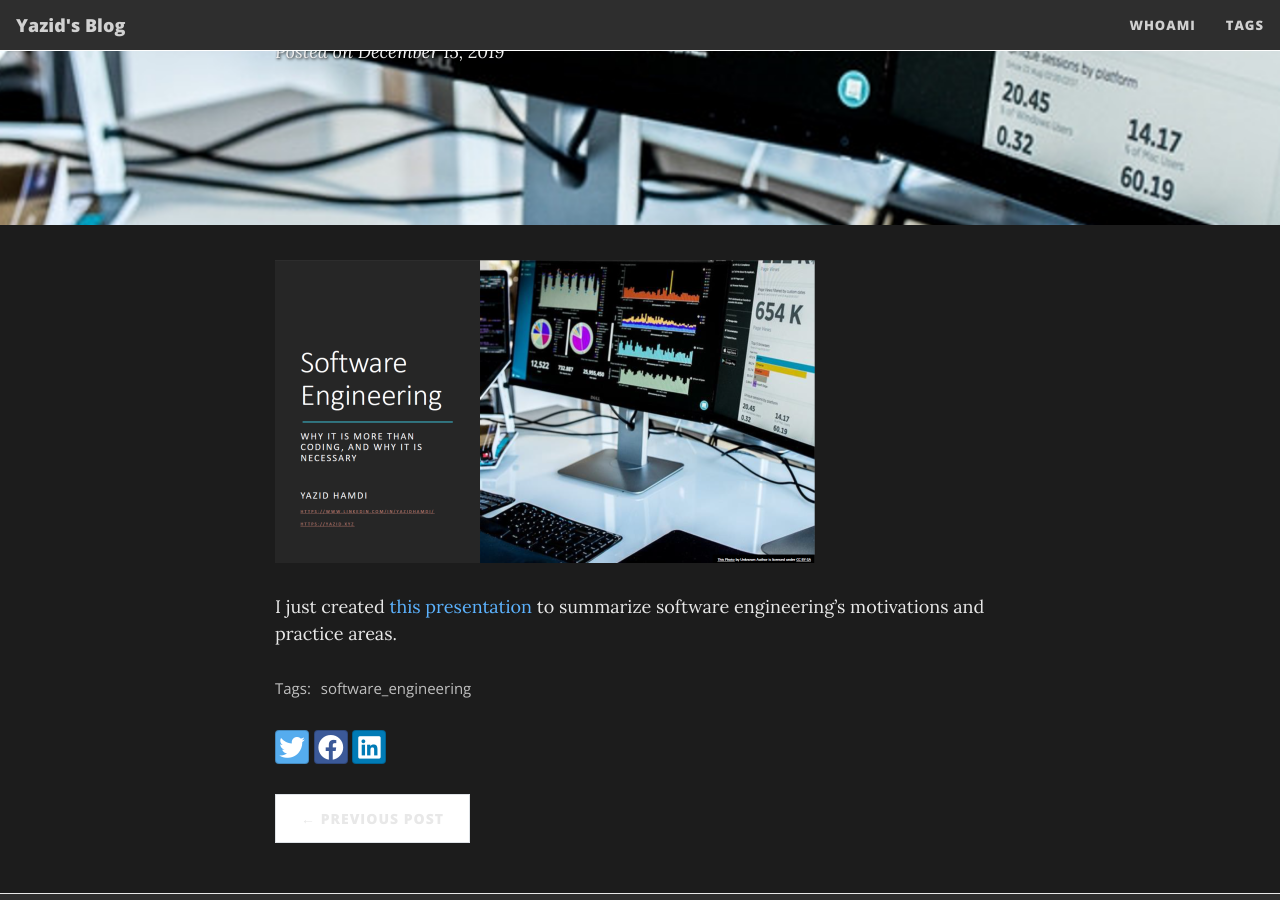
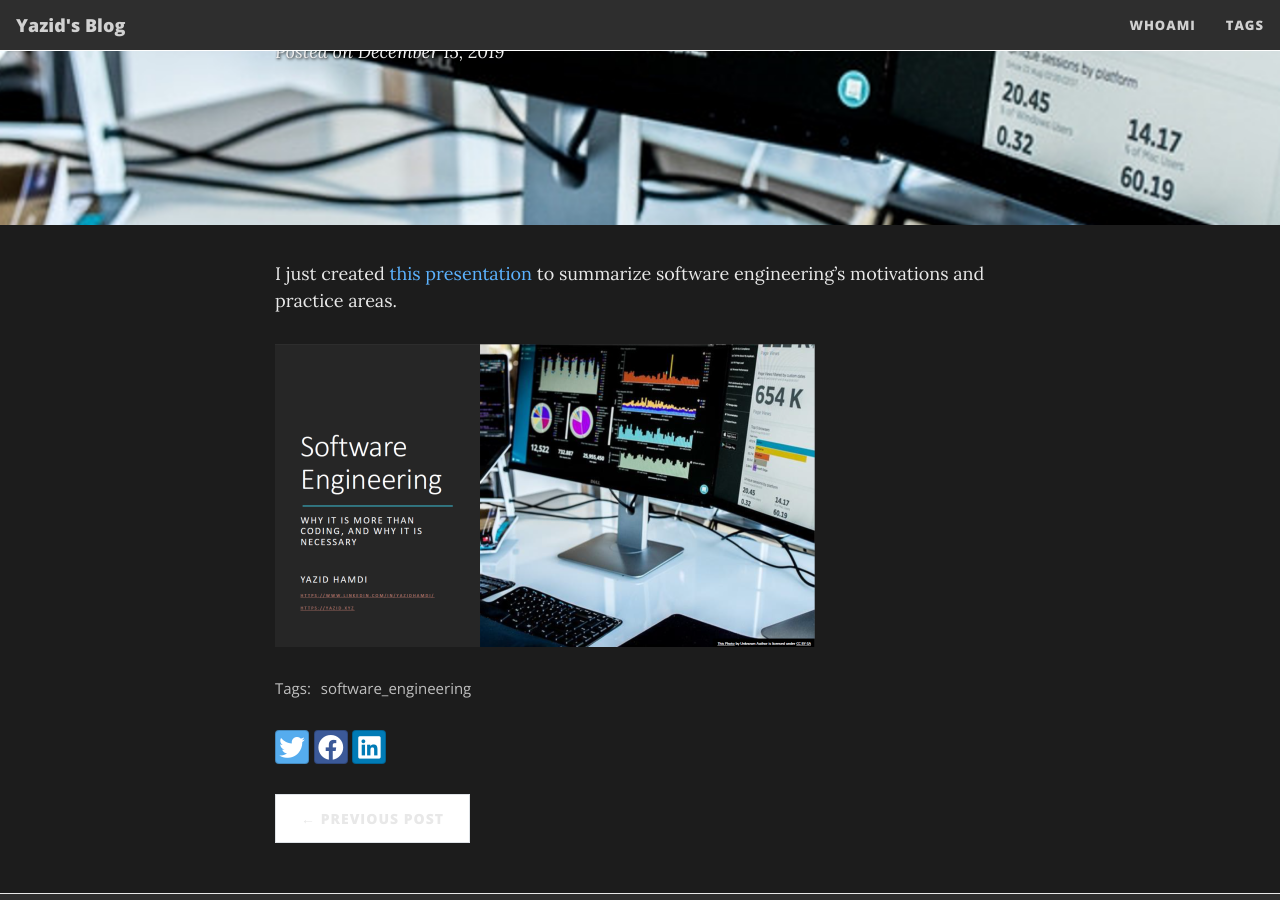
Before and after one commit to YazidHamdi/yazidhamdi.github.io, a Jekyll site: the page built from _posts/2019-12-15-software-engineering-why-it-is-more-than-coding.md, in a window 1280 px wide and 900 px high, scrolled down 376 px. Built offline with Jekyll 4.4.1, drawn with Linux system fonts in a browser that asks for light colours; nearby versions of some CDN libraries.

```diff
--- a/_posts/2019-12-15-software-engineering-why-it-is-more-than-coding.md
+++ b/_posts/2019-12-15-software-engineering-why-it-is-more-than-coding.md
@@ -4,6 +4,6 @@ title: 'Software Engineering: why it is more than coding, and why it is necessar
 tags: [software_engineering]
 cover-img: "/assets/img/SE_header.png"
 ---
+I just created [this presentation](https://www.slideshare.net/YazidHAMDI1/software-engineering-why-it-is-more-than-coding-and-why-it-is-necessary) to summarize software engineering's motivations and practice areas.
+
 ![](/assets/img/SEPresentation/slide.png)
-
-I just created [this presentation](https://www.slideshare.net/YazidHAMDI1/software-engineering-why-it-is-more-than-coding-and-why-it-is-necessary) to summarize software engineering's motivations and practice areas.
```
